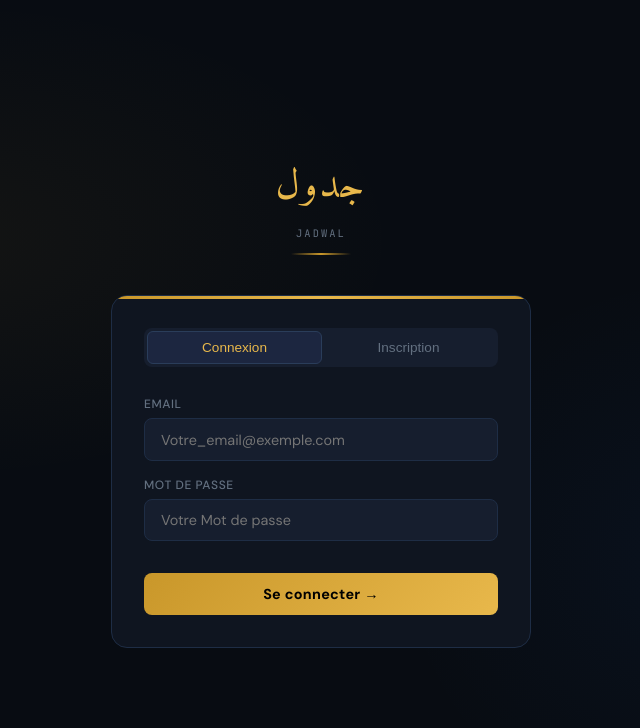
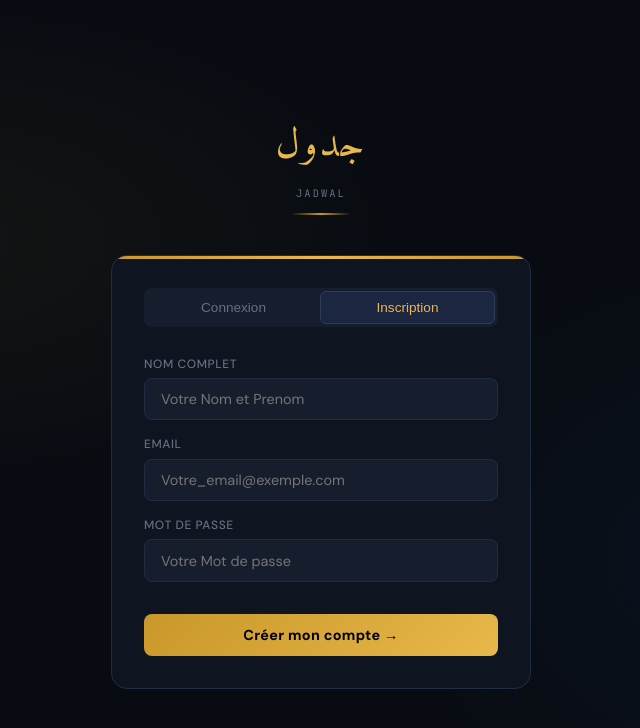
Before and after one commit to FechetahMakhlouf/Gestion-du-Temps, a plain HTML site: page index.html in a window 1280 px wide. Both pictures are taken after a click on the button "Inscription". Shown: the whole page, without its empty margins (319-959 px from the left). Drawn offline with Linux system fonts and the light colour scheme.

Commit message:
Add authentication JavaScript functionality for tab switching and message display

```diff
--- /dev/null
+++ b/frontend/script.js
@@ -0,0 +1,10 @@
+// Auth
+function switchAuthTab(tab) {
+    document.querySelectorAll('.auth-tab').forEach((t, i) => t.classList.toggle('active', (i === 0 && tab === 'login') || (i === 1 && tab === 'register')));
+    document.getElementById('login-form').style.display = tab === 'login' ? 'flex' : 'none';
+    document.getElementById('register-form').style.display = tab === 'register' ? 'flex' : 'none';
+}
+
+function showMsg(el, msg, type) {
+    el.innerHTML = `<div class="auth-msg ${type}">${msg}</div>`;
+}
--- a/index.html
+++ b/index.html
@@ -59,6 +59,7 @@
             </div>
         </div>
     </div>
+    <script src="frontend/script.js"></script>
 </body>
 
 </html>
```
